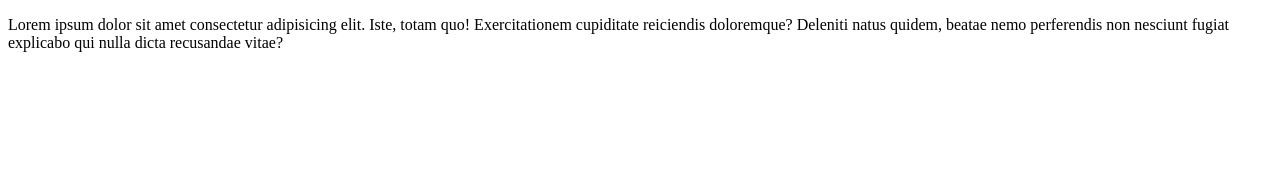
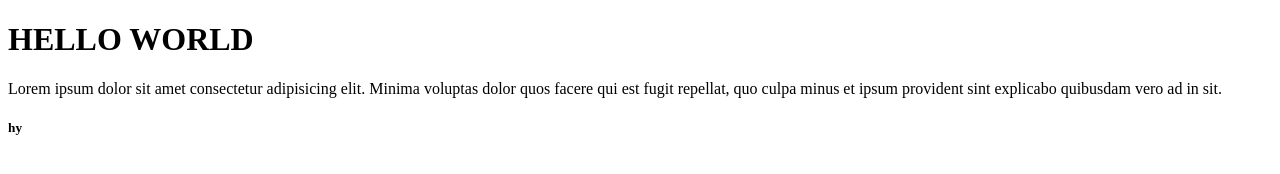
Before and after one commit to Aldrin2255/aldrin, a plain HTML site: page index.html in a window 1280 px wide. Drawn offline with Linux system fonts and the light colour scheme.

Commit message:
color change

```diff
--- a/index.html
+++ b/index.html
@@ -8,9 +8,13 @@
 </head>
 
 <body>
-    <p>Lorem ipsum dolor sit amet consectetur adipisicing elit. Iste, totam quo! Exercitationem cupiditate reiciendis
-        doloremque? Deleniti natus quidem, beatae nemo perferendis non nesciunt fugiat explicabo qui nulla dicta
-        recusandae vitae?</p>
+    <div>
+        <h1>HELLO WORLD</h1>
+    </div>
+    <p>Lorem ipsum dolor sit amet consectetur adipisicing elit. Minima voluptas dolor quos facere qui est fugit
+        repellat, quo culpa minus et ipsum provident sint explicabo quibusdam vero ad in sit.</p>
+        <h5>hy</h5>
+
 </body>
 
 </html>
--- a/style.css
+++ b/style.css
@@ -0,0 +1,3 @@
+p{
+    color: blue;
+}
```
